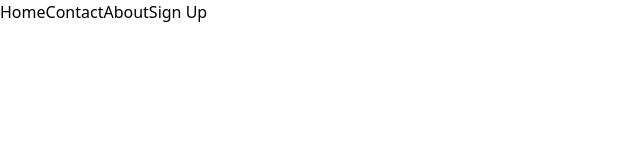
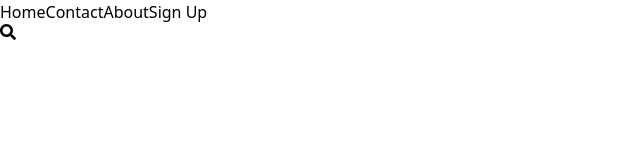
Before and after one commit to niyomugaboetiene/ecommerce-app, a React (Vite) app: page / in a window 1280 px wide. Shown: the top 160 px of the page, without its empty margins (0-640 px from the left). Built offline with nearby package versions, Linux system fonts and the light colour scheme.

Commit message:
first commit of ecommerce app

```diff
--- a/package.json
+++ b/package.json
@@ -13,6 +13,7 @@
     "@tailwindcss/vite": "^4.1.16",
     "react": "^19.1.1",
     "react-dom": "^19.1.1",
+    "react-icons": "^5.5.0",
     "react-router-dom": "^7.9.5",
     "tailwindcss": "^4.1.16"
   },
--- a/src/pages/Navs.jsx
+++ b/src/pages/Navs.jsx
@@ -1,4 +1,5 @@
 import { Link } from "react-router-dom"
+import { FaSearch,  } from "react-icons/fa"
 const Navs = () => {
     return (
         <div>
@@ -10,6 +11,7 @@ const Navs = () => {
             </div>
 
             <div>
+                <FaSearch />
                 <input type="text" name="What are you looking for" />
             </div>
 
```
Also changed, not shown: 1 other file (tests, documents, lock files or other folders).
